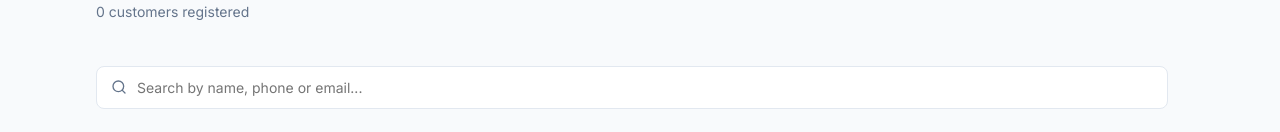
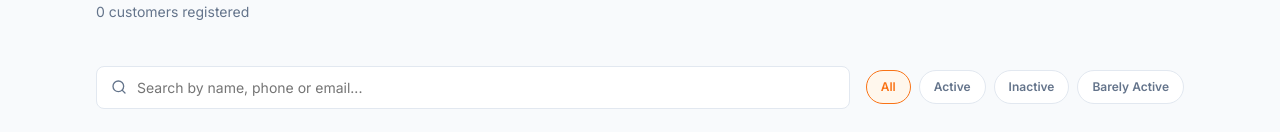
Before and after one commit to Aravindthangarasu-bot/LEO-PERMIT-APP, a React (Vite) app: page /admin/users in a window 1280 px wide. Shown: the part 294-426 px from the top of the page. Built offline with nearby package versions, Linux system fonts and the light colour scheme; no server answers; the database is empty; sample sign-in values are in the browser's storage.

Commit message:
feat: add pagination, status filters, and application summary to manage users

```diff
--- a/src/pages/Admin/ManageUsers.tsx
+++ b/src/pages/Admin/ManageUsers.tsx
@@ -2,21 +2,14 @@ import { useState } from 'react';
 import { Search, Phone, Mail, MapPin } from 'lucide-react';
 import { useAppStore } from '../../context/AppStoreContext';
 import styles from './Admin.module.css';
+import PaginationControls from '../../components/PaginationControls';
 
 export default function ManageUsers() {
-  const { users } = useAppStore();
+  const { users, applications } = useAppStore();
   const [searchTerm, setSearchTerm] = useState('');
+  const [statusFilter, setStatusFilter] = useState('all');
   const [selected, setSelected] = useState<string | null>(null);
-
-  const filteredUsers = users.filter(user => {
-    if (user.role !== 'customer') return false;
-    const matchesSearch =
-      user.name.toLowerCase().includes(searchTerm.toLowerCase()) ||
-      user.phone.includes(searchTerm) ||
-      (user.email && user.email.toLowerCase().includes(searchTerm.toLowerCase()));
-
-    return matchesSearch;
-  });
+  const [page, setPage] = useState(1);
 
   const getStatus = (id: string) => {
     // Generate mock status based on user ID for demonstration
@@ -26,6 +19,22 @@ export default function ManageUsers() {
     if (remainder === 1) return 'suspended'; // acts as inactive in css
     return 'pending'; // acts as barely active in css
   };
+
+  const filteredUsers = users.filter(user => {
+    if (user.role !== 'customer') return false;
+    const matchesSearch =
+      user.name.toLowerCase().includes(searchTerm.toLowerCase()) ||
+      user.phone.includes(searchTerm) ||
+      (user.email && user.email.toLowerCase().includes(searchTerm.toLowerCase()));
+
+    const status = getStatus(user.id);
+    const matchesStatus = statusFilter === 'all' || status === statusFilter;
+
+    return matchesSearch && matchesStatus;
+  });
+
+  const pageCount = Math.max(1, Math.ceil(filteredUsers.length / 10));
+  const visibleUsers = filteredUsers.slice((page - 1) * 10, page * 10);
 
   const getStatusLabel = (status: string) => {
     if (status === 'active') return 'ACTIVE';
@@ -54,17 +63,25 @@ export default function ManageUsers() {
           />
         </div>
         <div className={styles.filterBtns}>
-          {/* Filter pills removed since we only show customers now */}
+          {['all', 'active', 'suspended', 'pending'].map(f => (
+            <button
+              key={f}
+              className={`${styles.filterBtn} ${statusFilter === f ? styles.filterActive : ''}`}
+              onClick={() => { setStatusFilter(f); setPage(1); }}
+            >
+              {f === 'suspended' ? 'Inactive' : f === 'pending' ? 'Barely Active' : f.charAt(0).toUpperCase() + f.slice(1)}
+            </button>
+          ))}
         </div>
       </div>
 
       <div className={styles.appGrid}>
         <div className={`card ${styles.appListCard}`}>
-          {filteredUsers.length === 0 ? (
+          {visibleUsers.length === 0 ? (
             <div style={{ padding: '40px', textAlign: 'center', color: 'var(--text-muted)' }}>
               No customers found matching your criteria.
             </div>
-          ) : filteredUsers.map(user => {
+          ) : visibleUsers.map(user => {
             const status = getStatus(user.id);
             const initials = user.name ? user.name.charAt(0).toUpperCase() : '?';
 
@@ -93,6 +110,9 @@ export default function ManageUsers() {
               </button>
             );
           })}
+          {filteredUsers.length > 0 && (
+            <PaginationControls page={page} pageCount={pageCount} total={filteredUsers.length} onPageChange={setPage} />
+          )}
         </div>
 
         {selected && (() => {
@@ -124,6 +144,27 @@ export default function ManageUsers() {
                   <div className={styles.detailRow}><span>Address</span><span>{detail.address || '-'}</span></div>
                 </div>
               </div>
+
+              <div className={styles.detailSection}>
+                <h4>Application Summary</h4>
+                <div className={styles.detailRows}>
+                  {(() => {
+                    const userApps = applications.filter(app => app.customerId === detail.id);
+                    const total = userApps.length;
+                    const approved = userApps.filter(app => app.status === 'approved').length;
+                    const pending = userApps.filter(app => app.status === 'pending').length;
+                    const rejected = userApps.filter(app => app.status === 'rejected').length;
+                    return (
+                      <>
+                        <div className={styles.detailRow}><span>Total Applications</span><span>{total}</span></div>
+                        <div className={styles.detailRow}><span>Approved</span><span className="text-success fw-bold">{approved}</span></div>
+                        <div className={styles.detailRow}><span>Pending</span><span className="text-warning fw-bold">{pending}</span></div>
+                        <div className={styles.detailRow}><span>Rejected</span><span className="text-danger fw-bold">{rejected}</span></div>
+                      </>
+                    );
+                  })()}
+                </div>
+              </div>
             </div>
           );
         })()}
```
